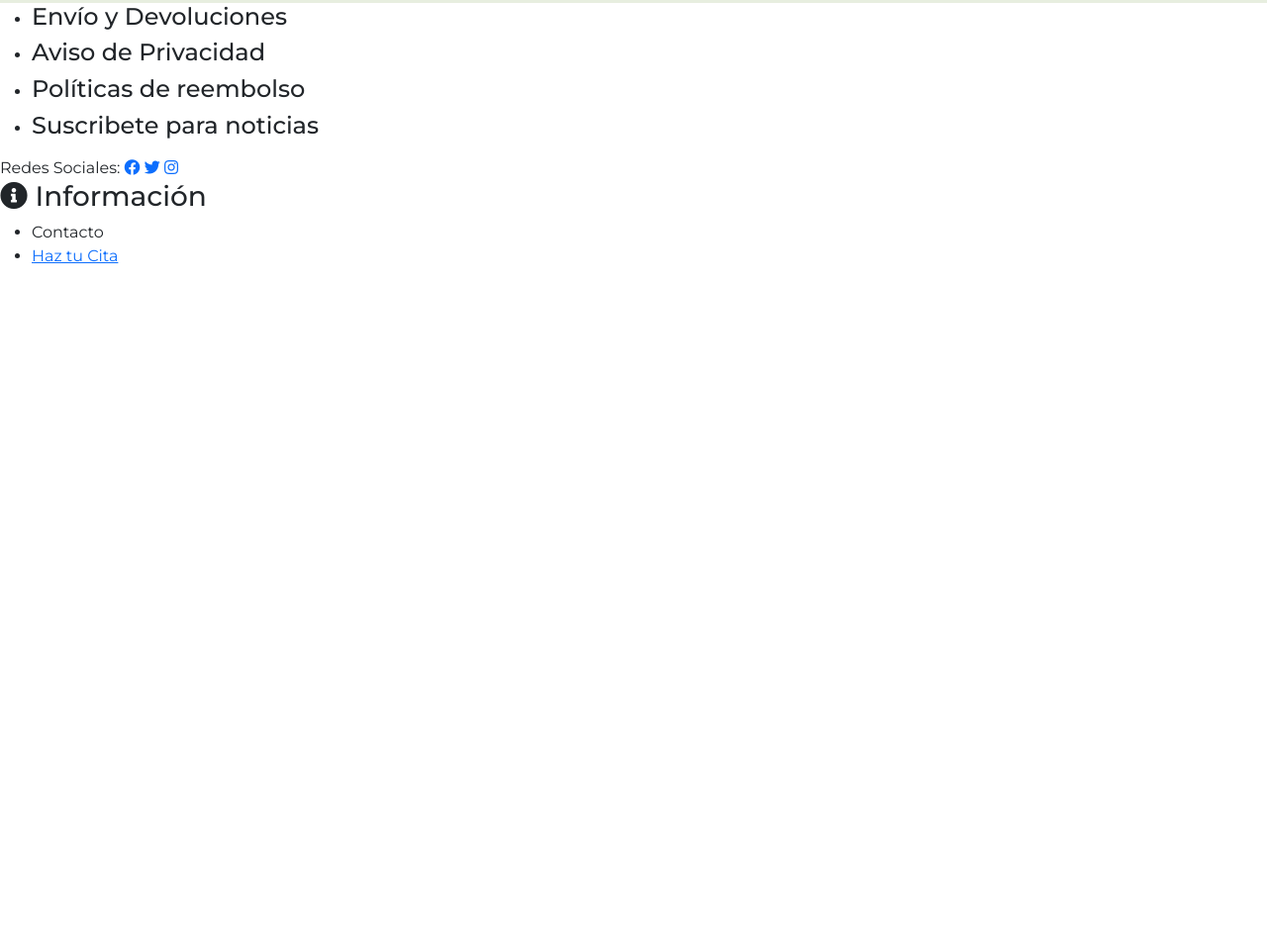
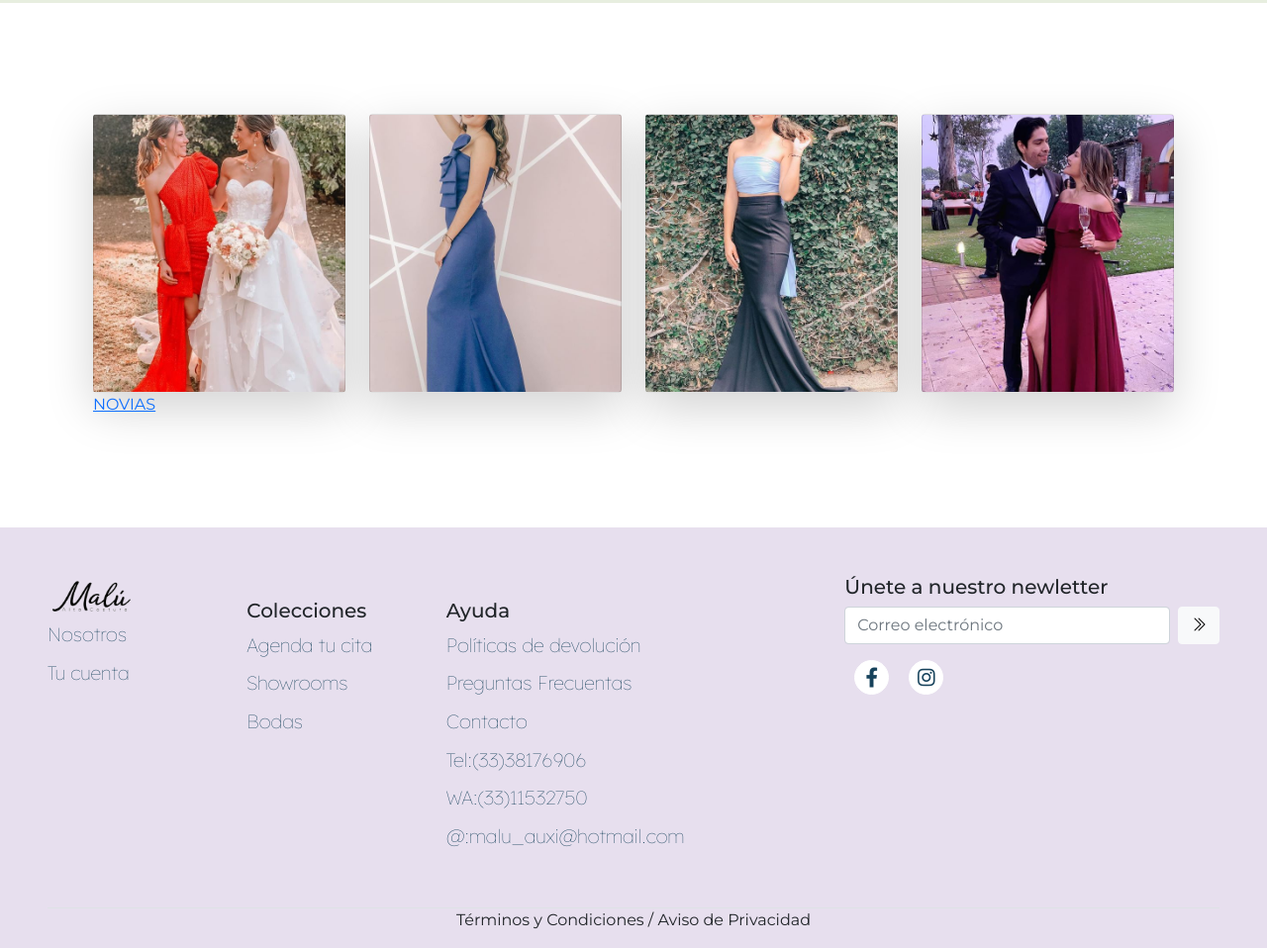
Before and after one commit to ManeMN19/MaluAltaCostura, a plain HTML site: page index.html in a window 1280 px wide. Shown: the part 1214-2172 px from the top of the page at 99% size. Before the commit the page ends 1501 px from the top, so only its background shows below. Drawn offline with nearby package versions, Linux system fonts and the light colour scheme.

Commit message:
Cambios Footer

```diff
--- a/css/styles.css
+++ b/css/styles.css
@@ -46,6 +46,22 @@ body {
     font-weight: bold;
 }
 
+.site-header__cart-count {
+    background: #909090;
+    height: 15px;
+    width: 15px;
+    margin: 13px 5px 0 0;
+    display: flex;
+    justify-content: space-around;
+    border-radius: 50%;
+}
+
+.cart-count {
+    letter-spacing: -0.3px;
+    position: absolute;
+    font-size: 10px;
+}
+
 .howdoes {
     background-color: #E7EEDF;
 }
@@ -83,12 +99,88 @@ body {
     content: url(/images/shipped.png);
 }
 
-.header__products {
+.card-cover {
+    background-size: cover;
+    background-position: top;
+    height: 282px;
+    background-repeat: no-repeat;
+}
+
+.footer {
+    background-color: var(--lavanderweb);
+}
+
+.footer .nav-link {
+    color: var(--indigo)!important;
+    text-decoration: none;
     font-family: var(--lexend);
+    font-size: 1.2rem;
+    font-weight: 100;
+    line-height: 1.6;
+    padding: 1rem 3rem;
+}
+
+.footer .nav-link:hover {
+    font-weight: 400;
+}
+
+.footer-ul {
+    padding-left: 0!important;
+}
+
+.footer-ul  li {
+    list-style: none;
+}
+
+.footer-ul li a {
+    width: 35px;
+    height: 35px;
+    background-color: #fff;
     text-align: center;
-    background-image: linear-gradient(var(--orchidPink) 0%, var(--ivory) 50%, var(--orchidPink) 100%);;
+    line-height: 35px;
+    font-size: 20px;
+    margin: 0 10px;
+    display: block;
+    border-radius: 50%;
+    position: relative;
+    overflow: hidden;
+    border: 1px solid #fff;
+    z-index: 1;
+}
+
+.footer-ul li a .icon {
+    position: relative;
     color: var(--indigo);
-    font-weight: 100;
+    transition: .5s;
+    z-index: 3;
+}
+
+.footer-ul li a:hover .icon {
+    color: #fff;
+    transform: rotateY(360deg);
+}
+.footer-ul li a:before {
+    content: "";
+    position: absolute;
+    top: 100%;
+    left: 0;
+    width: 100%;
+    height: 100%;
+    background: #f00;
+    transition: .5s;
+    z-index: 2;
+}
+
+.footer-ul li a:hover:before {
+    top: 0;
+}
+
+.footer-ul li:nth-child(1) a:before{
+    background: #3b5999;
+}
+
+.footer-ul li:nth-child(2) a:before{
+    background: radial-gradient(circle at 30% 107%, #fdf497 0%, #fdf497 5%, #fd5949 45%,#d6249f 60%,#285AEB 90%);
 }
 
 /* img {
@@ -97,22 +189,6 @@ body {
 
 
 
-
-.site-header__cart-count {
-    background: #909090;
-    height: 15px;
-    width: 15px;
-    margin: 13px 5px 0 0;
-    display: flex;
-    justify-content: space-around;
-    border-radius: 50%;
-}
-
-.cart-count {
-    letter-spacing: -0.3px;
-    position: absolute;
-    font-size: 10px;
-}
 /*
 .nav__link:hover {
     border: 0.2rem inset var(--baby);
--- a/index.html
+++ b/index.html
@@ -8,7 +8,7 @@
     <link href="https://cdn.jsdelivr.net/npm/bootstrap@5.1.3/dist/css/bootstrap.min.css" rel="stylesheet" integrity="sha384-1BmE4kWBq78iYhFldvKuhfTAU6auU8tT94WrHftjDbrCEXSU1oBoqyl2QvZ6jIW3" crossorigin="anonymous">
     <link rel="stylesheet" href="https://cdn.jsdelivr.net/npm/bootstrap-icons@1.8.1/font/bootstrap-icons.css">
     <link rel="stylesheet" href="css/styles.css">
-    <link href="https://fonts.googleapis.com/css2?family=Lexend:wght@400;500;700&family=Montserrat:wght@100;400;500;600&display=swap" rel="stylesheet">
+    <link href="https://fonts.googleapis.com/css2?family=Lexend:wght@100;400;500;700&family=Montserrat:wght@100;400;500;600&display=swap" rel="stylesheet">
     <link rel="stylesheet" href="https://cdnjs.cloudflare.com/ajax/libs/animate.css/4.1.1/animate.min.css"/>
     <link
       rel="stylesheet"
@@ -140,39 +140,84 @@
                 <button type="button" class="btn btn-light my-5">AGENDA TU CITA</button>
             </div>
         </section>
+        <section class="linkcards my-5">
+            <div class="container px-4 py-3" id="link-cards">
+                <div class="row row-cols-1 row-cols-lg-4 align-items-stretch py-5">
+                    <div class="col">
+                        <div class="card card-cover overflow-hidden rounded-5 shadow-lg" style="background-image: url('./images/tienda/1.jpeg');">
+                        </div>
+                        <a href="" class="position-relative translate-middle-x">NOVIAS</a>
+                    </div>
+                    <div class="col">
+                        <div class="card card-cover overflow-hidden rounded-5 shadow-lg" style="background-image: url('./images/tienda/2.jpeg');">
+                        </div>
+                    </div>
+                    <div class="col">
+                        <div class="card card-cover overflow-hidden rounded-5 shadow-lg" style="background-image: url('./images/tienda/3.jpeg');">
+                        </div>
+                    </div>
+                    <div class="col">
+                        <div class="card card-cover overflow-hidden rounded-5 shadow-lg" style="background-image: url('./images/tienda/4.jpeg');">
+                        </div>
+                    </div>
+                </div>
+            </div>
+        </section>
     </main>
+        <footer class="pt-5 px-5 container-fluid footer">
+            <div class="row">
+                <div class="col-2">
+                    <a href="index.html"><img src="images/logomalu.png" alt="logo" width="50%"></a>
+                    <ul class="nav flex-column">
+                        <li class="nav-item mb-2"><a href="#" class="nav-link p-0 text-muted">Nosotros</a></li>
+                        <li class="nav-item mb-2"><a href="#" class="nav-link p-0 text-muted">Tu cuenta</a></li>
+                    </ul>
+                </div>
 
-    <footer class="footer">
-        <ul class="footer__menu">
-            <li class="footer__menuItem">
-                <h4>Envío y Devoluciones</h4>
-            </li>
-            <li class="footer__menuItem">
-                <h4>Aviso de Privacidad</h4>
-            </li>
-            <li class="footer__menuItem">
-                <h4>Políticas de reembolso</h4>
-            </li>
-            <li class="footer__menuItem">
-                <h4>Suscribete para noticias</h4>
-            </li>
-        </ul>
+                <div class="col-2">
+                <h5 class="mt-lg-4">Colecciones</h5>
+                <ul class="nav flex-column">
+                    <li class="nav-item mb-2"><a href="#" class="nav-link p-0 text-muted">Agenda tu cita</a></li>
+                    <li class="nav-item mb-2"><a href="#" class="nav-link p-0 text-muted">Showrooms</a></li>
+                    <li class="nav-item mb-2"><a href="#" class="nav-link p-0 text-muted">Bodas</a></li>
+                </ul>
+                </div>
 
-        <div class="footer__socialMedia"> <!-- Redes Sociales -->
-            <span>Redes Sociales: </span>
-            <a href="#"><i class="fab fa-facebook"></i></a>
-            <a href="#"><i class="fab fa-twitter"></i></a>
-            <a href="#"><i class="fab fa-instagram"></i></a>
-        </div>
+                <div class="col-3">
+                <h5 class="mt-lg-4">Ayuda</h5>
+                <ul class="nav flex-column">
+                    <li class="nav-item mb-2"><a href="#" class="nav-link p-0 text-muted">Políticas de devolución</a></li>
+                    <li class="nav-item mb-2"><a href="#" class="nav-link p-0 text-muted">Preguntas Frecuentas</a></li>
+                    <li class="nav-item mb-2"><a href="#" class="nav-link p-0 text-muted">Contacto</a></li>
+                    <li class="nav-item mb-2"><a href="tel:+523338176906" class="nav-link p-0 text-muted">Tel:(33)38176906</a></li>
+                    <li class="nav-item mb-2"><a href="https://wa.me/+523311532750" target="_blank" class="nav-link p-0 text-muted">WA:(33)11532750</a></li>
+                    <li class="nav-item mb-2"><a href="mailto:malu_auxi@hotmail.com" class="nav-link p-0 text-muted">@:malu_auxi@hotmail.com</a></li>
+                </ul>
+                </div>
 
-        <div class="footer__info">
-            <h3><i class="fas fa-info-circle"></i> Información</h3>
-            <ul>
-                <li>Contacto</li>
-                <li><a href="./pages/cita.html">Haz tu Cita</a> </li>
-            </ul>
-        </div>
-    </footer>
+                <div class="col-4 offset-1">
+                    <form>
+                        <h5>Únete a nuestro newletter</h5>
+                        <div class="d-flex w-100 gap-2">
+                            <input id="newsletter1" type="text" class="form-control" placeholder="Correo electrónico">
+                            <button class="btn btn-light" type="button"><i class="bi bi-chevron-double-right"></i></button>
+                        </div>
+                    </form>
+                    <ul class="footer-ul d-flex mt-3">
+                        <li>
+                            <a href="#"><i class="fab fa-facebook-f icon"></i></a>
+                        </li>
+                        <li>
+                            <a href="#"><i class="fab fa-instagram icon"></i></a>
+                        </li>
+                    </ul>
+                </div>
+            </div>
+
+            <div class="d-flex justify-content-center border-top mt-5">
+                <p>Términos y Condiciones / Aviso de Privacidad</p>
+          </div>
+        </footer>
     <script src="https://cdn.jsdelivr.net/npm/bootstrap@5.1.3/dist/js/bootstrap.bundle.min.js" integrity="sha384-ka7Sk0Gln4gmtz2MlQnikT1wXgYsOg+OMhuP+IlRH9sENBO0LRn5q+8nbTov4+1p" crossorigin="anonymous"></script>
 </body>
 </html>
```
